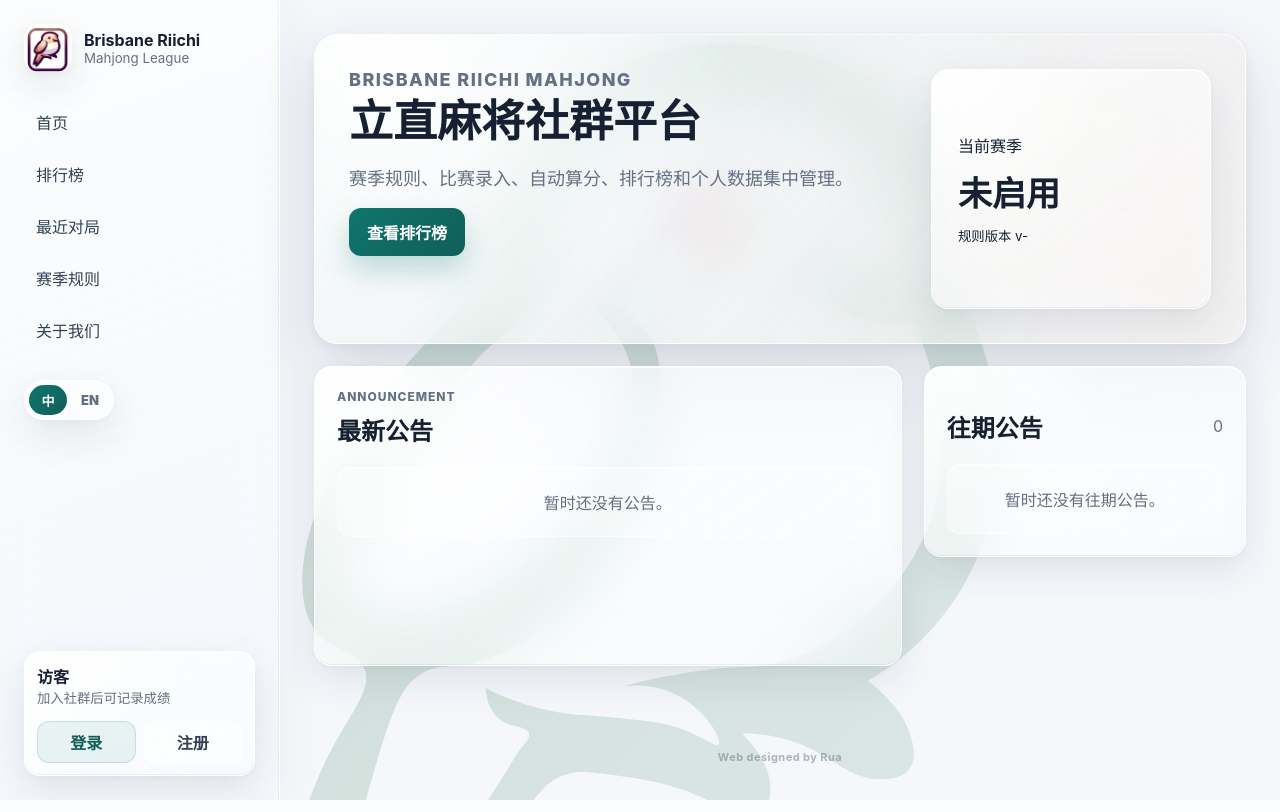
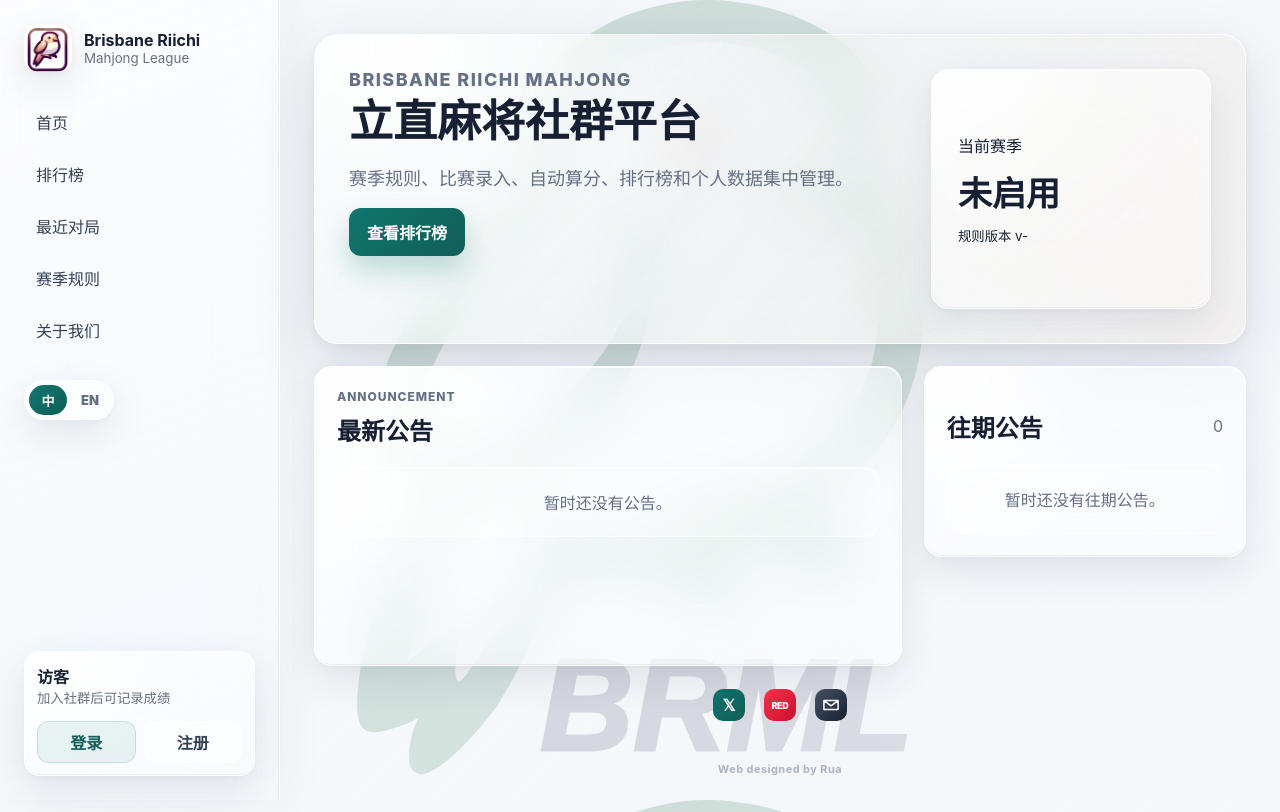
Before and after one commit to BOXIFAN/majhong-web, a Flask app: page / in a window 1280 px wide. Run offline with Flask 3, Linux system fonts and the light colour scheme; data comes from the database, SQL or seed files in the repository; data that the repository does not hold is empty.

Commit message:
Add contact links and rename casual matches

```diff
--- a/app.py
+++ b/app.py
@@ -76,6 +76,10 @@ TRANSLATIONS = {
         "account.guest": "访客",
         "account.guest_mobile_hint": "登录后可录入或发布",
         "account.guest_desktop_hint": "加入社群后可记录成绩",
+        "contact.title": "联系方式",
+        "contact.x": "X",
+        "contact.xiaohongshu": "小红书",
+        "contact.email": "邮箱",
         "meetup.title": "活动报名",
         "meetup.subtitle": "按时间查看 Meetup，并点击报名参加。",
         "meetup.create": "创建 Meetup",
@@ -221,7 +225,7 @@ TRANSLATIONS = {
         "match.time_automatic": "提交时自动记录当前时间（布里斯班时间）",
         "match.type": "对局类型",
         "match.type_meetup": "Meetup",
-        "match.type_private": "私下对局",
+        "match.type_casual": "临时对局",
         "match.memo": "备注",
         "match.optional": "可选",
         "match.player_n": "玩家 {number}",
@@ -340,6 +344,10 @@ TRANSLATIONS = {
         "account.guest": "Guest",
         "account.guest_mobile_hint": "Log in to enter or publish matches",
         "account.guest_desktop_hint": "Join the club to record results",
+        "contact.title": "Contact Us",
+        "contact.x": "X",
+        "contact.xiaohongshu": "REDnote",
+        "contact.email": "Email",
         "meetup.title": "Meetup Sign-up",
         "meetup.subtitle": "View upcoming meetups in time order and sign up to attend.",
         "meetup.create": "Create Meetup",
@@ -485,7 +493,7 @@ TRANSLATIONS = {
         "match.time_automatic": "The current Brisbane time is recorded automatically on submission",
         "match.type": "Match Type",
         "match.type_meetup": "Meetup",
-        "match.type_private": "Private Game",
+        "match.type_casual": "Casual Match",
         "match.memo": "Memo",
         "match.optional": "Optional",
         "match.player_n": "Player {number}",
@@ -1775,7 +1783,7 @@ def ensure_admin_password() -> None:
 
 
 def ensure_match_type_values() -> None:
-    migration_name = "normalize_match_types_v1"
+    migration_name = "normalize_match_types_v2"
     db = get_db()
     applied = db.execute(
         "select 1 from app_migrations where name = ?",
@@ -1788,8 +1796,8 @@ def ensure_match_type_values() -> None:
         update matches
         set table_name = case
           when lower(trim(table_name)) = 'meetup' then 'meetup'
-          when lower(trim(table_name)) in ('private', 'private game') then 'private'
-          when instr(table_name, '机打') > 0 or instr(table_name, '手打') > 0 then 'private'
+          when lower(trim(table_name)) in ('casual', 'casual match', 'private', 'private game') then 'casual'
+          when instr(table_name, '机打') > 0 or instr(table_name, '手打') > 0 then 'casual'
           else table_name
         end
         """
@@ -1845,7 +1853,7 @@ def normalize_match_type(value: str) -> str:
     normalized = value.strip().lower()
     if normalized == "meetup":
         return "meetup"
-    return "private"
+    return "casual"
 
 
 def match_type_label(value: str | None) -> str:
@@ -1853,8 +1861,8 @@ def match_type_label(value: str | None) -> str:
         return translate("home.unnamed_match")
     if value.strip().lower() == "meetup":
         return translate("match.type_meetup")
-    if value.strip().lower() in {"private", "private game", "机打", "手打"}:
-        return translate("match.type_private")
+    if value.strip().lower() in {"casual", "casual match", "private", "private game", "机打", "手打"}:
+        return translate("match.type_casual")
     return value
 
 
--- a/static/style.css
+++ b/static/style.css
@@ -415,6 +415,135 @@ p {
   align-items: center;
 }
 
+.contact-block.is-compact {
+  margin-top: 0;
+}
+
+.home-contact-strip {
+  display: flex;
+  justify-content: center;
+  margin-top: 18px;
+}
+
+.contact-links {
+  display: grid;
+  gap: 9px;
+}
+
+.contact-block.is-compact .contact-links {
+  display: flex;
+  flex-wrap: wrap;
+  gap: 9px;
+}
+
+.contact-link {
+  min-width: 0;
+  min-height: 48px;
+  display: flex;
+  align-items: center;
+  gap: 10px;
+  padding: 7px 10px;
+  border: 0;
+  border-radius: 13px;
+  color: var(--ink);
+  cursor: pointer;
+  text-align: left;
+  background: transparent;
+  box-shadow: none;
+  font: inherit;
+  transition: transform 160ms ease, border-color 160ms ease, background 160ms ease;
+}
+
+.contact-link:hover,
+.contact-link:focus-visible,
+.contact-link.is-copied {
+  color: var(--brand-dark);
+  background: rgba(255, 255, 255, 0.38);
+  transform: translateY(-2px);
+}
+
+.contact-icon {
+  flex: 0 0 34px;
+  width: 34px;
+  height: 34px;
+  display: grid;
+  place-items: center;
+  border-radius: 10px;
+  color: white;
+  background: linear-gradient(135deg, var(--brand), var(--brand-dark));
+  font-size: 16px;
+  font-weight: 950;
+  line-height: 1;
+}
+
+.contact-rednote .contact-icon {
+  background: linear-gradient(135deg, #ff334b, #c8102e);
+  font-size: 9px;
+  letter-spacing: -0.03em;
+}
+
+.contact-email .contact-icon {
+  background: linear-gradient(135deg, #475467, #172033);
+}
+
+.contact-icon svg {
+  width: 20px;
+  height: 20px;
+  fill: none;
+  stroke: currentColor;
+  stroke-width: 1.8;
+  stroke-linecap: round;
+  stroke-linejoin: round;
+}
+
+.contact-link-text {
+  min-width: 0;
+  display: grid;
+  gap: 2px;
+}
+
+.contact-link-text strong,
+.contact-link-text small {
+  overflow-wrap: anywhere;
+}
+
+.contact-link-text strong {
+  font-size: 13px;
+}
+
+.contact-link-text small {
+  color: var(--muted);
+  font-size: 11px;
+}
+
+.contact-block.is-compact .contact-link {
+  width: 42px;
+  min-height: 42px;
+  padding: 3px;
+  justify-content: center;
+  border-radius: 13px;
+  background: transparent;
+  box-shadow: none;
+}
+
+.contact-block.is-compact .contact-link:hover,
+.contact-block.is-compact .contact-link:focus-visible,
+.contact-block.is-compact .contact-link.is-copied {
+  background: transparent;
+  transform: translateY(-2px) scale(1.06);
+}
+
+.contact-block.is-compact .contact-icon {
+  flex-basis: 32px;
+  width: 32px;
+  height: 32px;
+}
+
+.contact-block.is-compact .contact-link-text {
+  display: none;
+}
+
+
 .button {
   border: 0;
   border-radius: 12px;
@@ -762,6 +891,17 @@ p {
   font-size: 16px;
   font-weight: 850;
   overflow-wrap: anywhere;
+}
+
+.leadership-card .contact-block {
+  margin-top: 18px;
+  padding-top: 18px;
+  border-top: 1px solid rgba(132, 151, 177, 0.18);
+}
+
+.leadership-card .contact-block h3 {
+  margin: 0 0 12px;
+  font-size: 19px;
 }
 
 .meetup-create-form {
--- /dev/null
+++ b/templates/_contact_links.html
@@ -0,0 +1,22 @@
+<section class="contact-block{{ ' is-compact' if contact_compact else ' is-detailed' }}" aria-label="{{ t('contact.title') }}">
+  {% if not contact_compact %}
+    <p class="eyebrow">Contact</p>
+    <h3>{{ t('contact.title') }}</h3>
+  {% endif %}
+  <div class="contact-links">
+    <a class="contact-link contact-x" href="https://x.com/bneriichi?s=11&amp;t=ly2K-sDBckYzqe3m941ycA" target="_blank" rel="noopener noreferrer" aria-label="{{ t('contact.x') }}" title="{{ t('contact.x') }}">
+      <span class="contact-icon" aria-hidden="true">𝕏</span>
+      <span class="contact-link-text"><strong>{{ t('contact.x') }}</strong><small>@bneriichi</small></span>
+    </a>
+    <a class="contact-link contact-rednote" href="https://xhslink.cn/o/1YX4phhFyRu" target="_blank" rel="noopener noreferrer" aria-label="{{ t('contact.xiaohongshu') }}" title="{{ t('contact.xiaohongshu') }}">
+      <span class="contact-icon" aria-hidden="true">RED</span>
+      <span class="contact-link-text"><strong>{{ t('contact.xiaohongshu') }}</strong><small>BRML</small></span>
+    </a>
+    <a class="contact-link contact-email" href="mailto:contact@bneriichi.com" aria-label="{{ t('contact.email') }}" title="contact@bneriichi.com">
+      <span class="contact-icon" aria-hidden="true">
+        <svg viewBox="0 0 24 24" focusable="false"><path d="M3.5 6.5h17v11h-17zM4 7l8 6 8-6"/></svg>
+      </span>
+      <span class="contact-link-text"><strong>{{ t('contact.email') }}</strong><small>contact@bneriichi.com</small></span>
+    </a>
+  </div>
+</section>
--- a/templates/index.html
+++ b/templates/index.html
@@ -62,4 +62,8 @@
     {% endif %}
   </aside>
 </section>
+<div class="home-contact-strip">
+  {% set contact_compact = true %}
+  {% include "_contact_links.html" %}
+</div>
 {% endblock %}
--- a/templates/match_edit.html
+++ b/templates/match_edit.html
@@ -14,7 +14,7 @@
     <label>{{ t('match.type') }}
       <select name="table_name">
         <option value="meetup" {% if match.table_name == 'meetup' %}selected{% endif %}>{{ t('match.type_meetup') }}</option>
-        <option value="private" {% if match.table_name != 'meetup' %}selected{% endif %}>{{ t('match.type_private') }}</option>
+        <option value="casual" {% if match.table_name != 'meetup' %}selected{% endif %}>{{ t('match.type_casual') }}</option>
       </select>
     </label>
     <label>{{ t('match.memo') }}<input name="memo" value="{{ match.memo or '' }}" placeholder="{{ t('match.optional') }}"></label>
--- a/templates/match_form.html
+++ b/templates/match_form.html
@@ -18,7 +18,7 @@
     <label>{{ t('match.type') }}
       <select name="table_name">
         <option value="meetup">{{ t('match.type_meetup') }}</option>
-        <option value="private">{{ t('match.type_private') }}</option>
+        <option value="casual">{{ t('match.type_casual') }}</option>
       </select>
     </label>
     <label>{{ t('match.memo') }}<input name="memo" placeholder="{{ t('match.optional') }}"></label>
```
Also changed, not shown: templates/about.html (+6 -2 lines).
